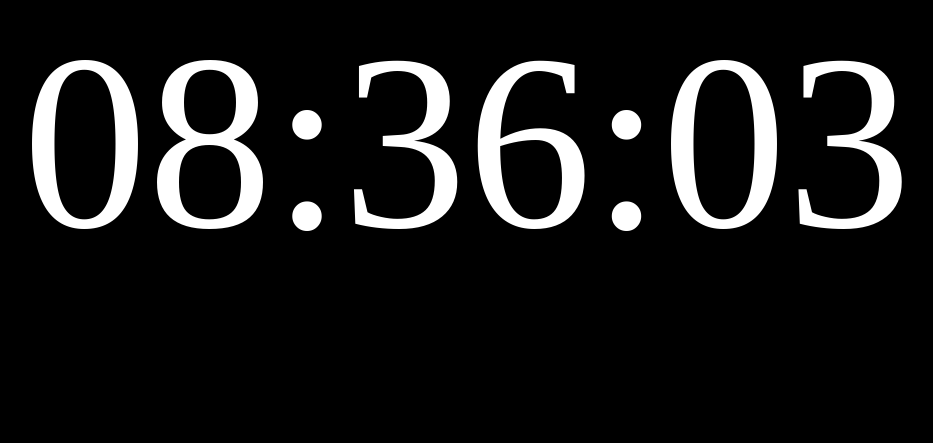
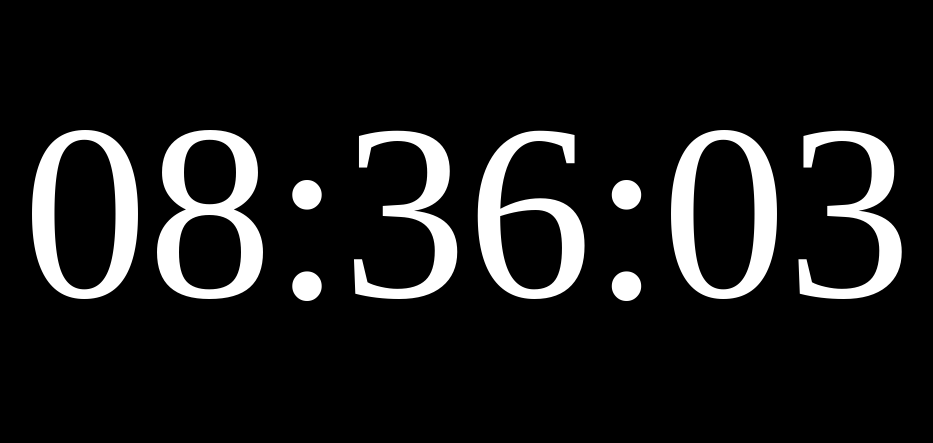
Before and after one commit to omhtkhm/clock, a plain HTML site: page index.html in a window 1280 px wide. Shown: the part 357-800 px from the top of the page, without its empty margins (173-1106 px from the left). Drawn offline with nearby package versions, Linux system fonts and the light colour scheme.

Commit message:
no message

```diff
--- a/index.html
+++ b/index.html
@@ -6,7 +6,7 @@
     <script src="https://code.jquery.com/jquery-2.2.4.min.js" integrity="sha256-BbhdlvQf/xTY9gja0Dq3HiwQF8LaCRTXxZKRutelT44=" crossorigin="anonymous"></script>
 </head>
 <body style="box-sizing: border-box; margin: 0; padding: 0;width: 100%;height: 100%">
-<div style="width: 100%; height: 100%; background-color: black; color: white; font-size: 250px;padding-top: 100px; padding-bottom:100px;overflow: hidden">
+<div style="width: 100%; height: 100%; background-color: black; color: white; font-size: 250px;padding-top: 170px; padding-bottom:170px;overflow: hidden">
 <!--    <span id="hour" style=""></span>-->
 <!--    <span>:</span>-->
 <!--    <span id="minute" style=""></span>-->
```
